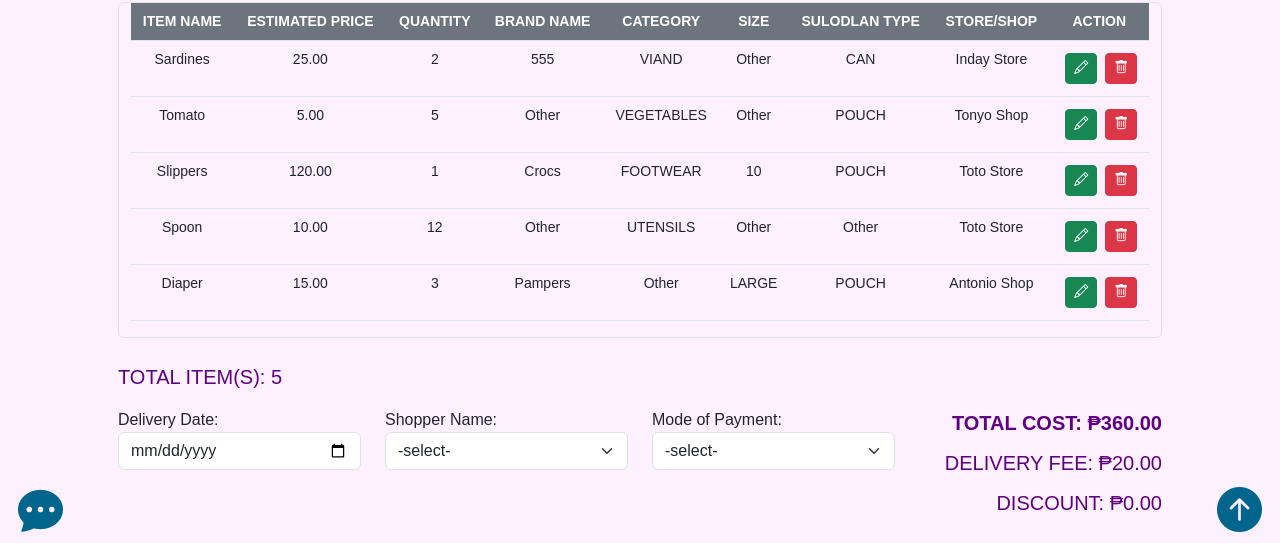
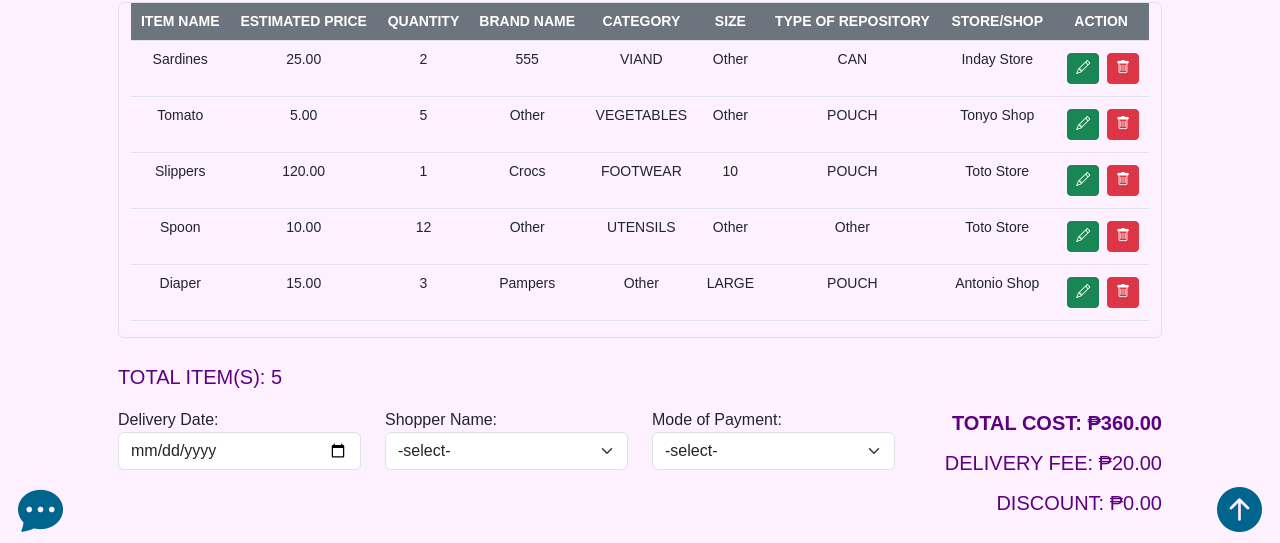
Before and after one commit to keonibeng/web-app, a plain HTML site: page User/payment.html in a window 1280 px wide. Shown: the part 200-743 px from the top of the page. Drawn offline with Linux system fonts and the light colour scheme.

Commit message:
Update payment.html

```diff
--- a/User/payment.html
+++ b/User/payment.html
@@ -68,7 +68,7 @@
                                 <th>BRAND NAME</th>
                                 <th>CATEGORY</th>
                                 <th>SIZE</th>
-                                <th>SULODLAN TYPE</th>
+                                <th>TYPE OF REPOSITORY</th>
                                 <th>STORE/SHOP</th>
                                 <th>ACTION</th>
                             </tr>
```
